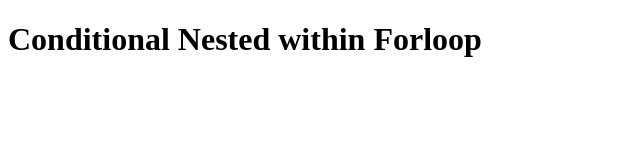
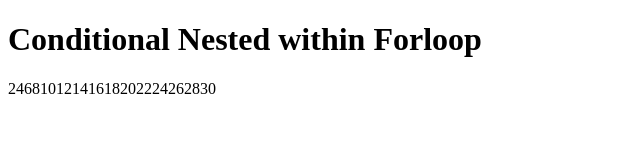
Before and after one commit to HamzaJirah/conditionals-nested-within-forloop, a plain HTML site: page index.html in a window 1280 px wide. Shown: the whole page, without its empty margins (0-640 px from the left). Drawn offline with Linux system fonts and the light colour scheme.

Commit message:
linked to script  files

```diff
--- a/index.html
+++ b/index.html
@@ -8,6 +8,6 @@
 </head>
 <body>
   <h1>Conditional Nested within Forloop</h1>
-  <script src=""></script>
+  <script src="forloop.js"></script>
 </body>
 </html>
```
